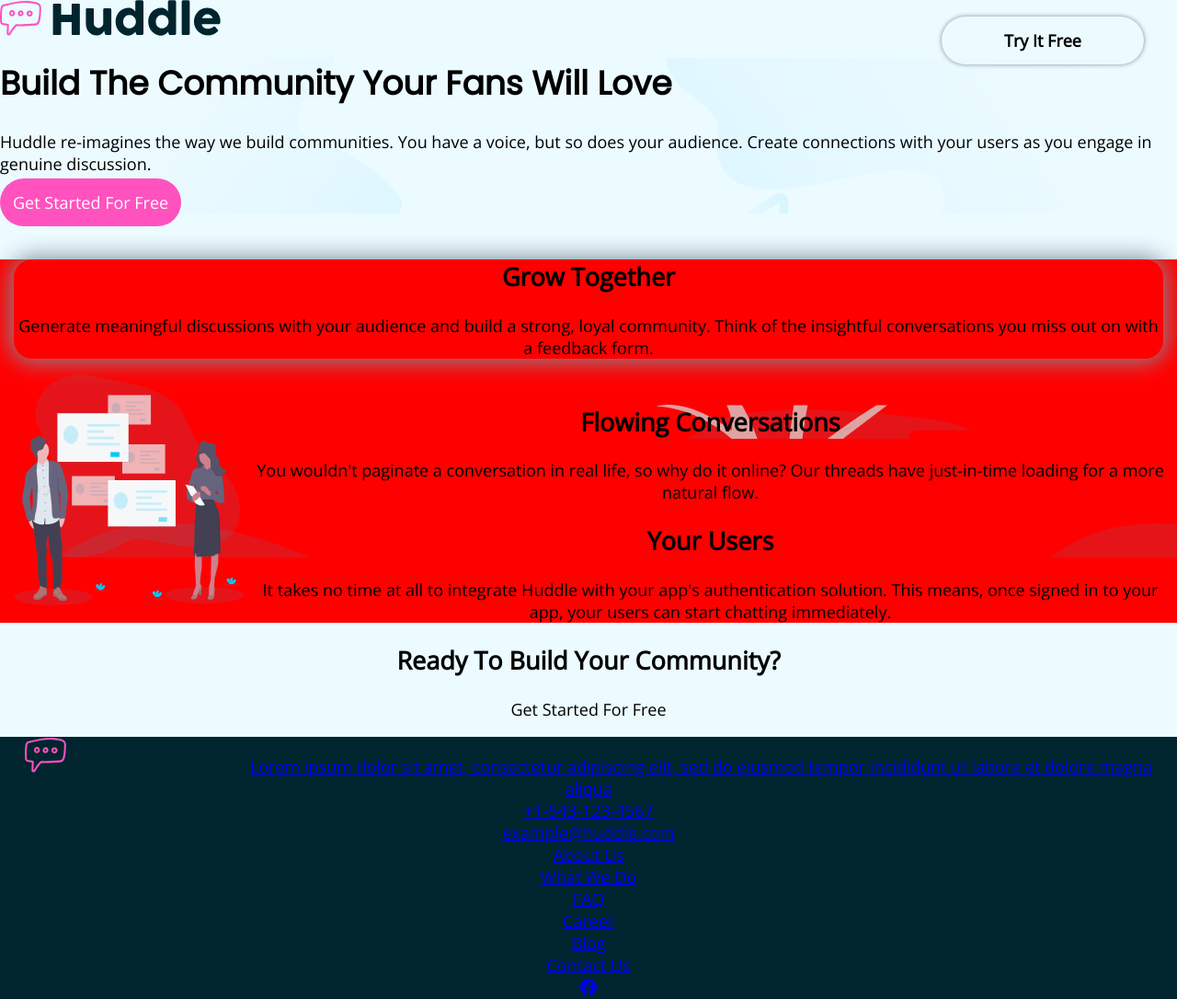
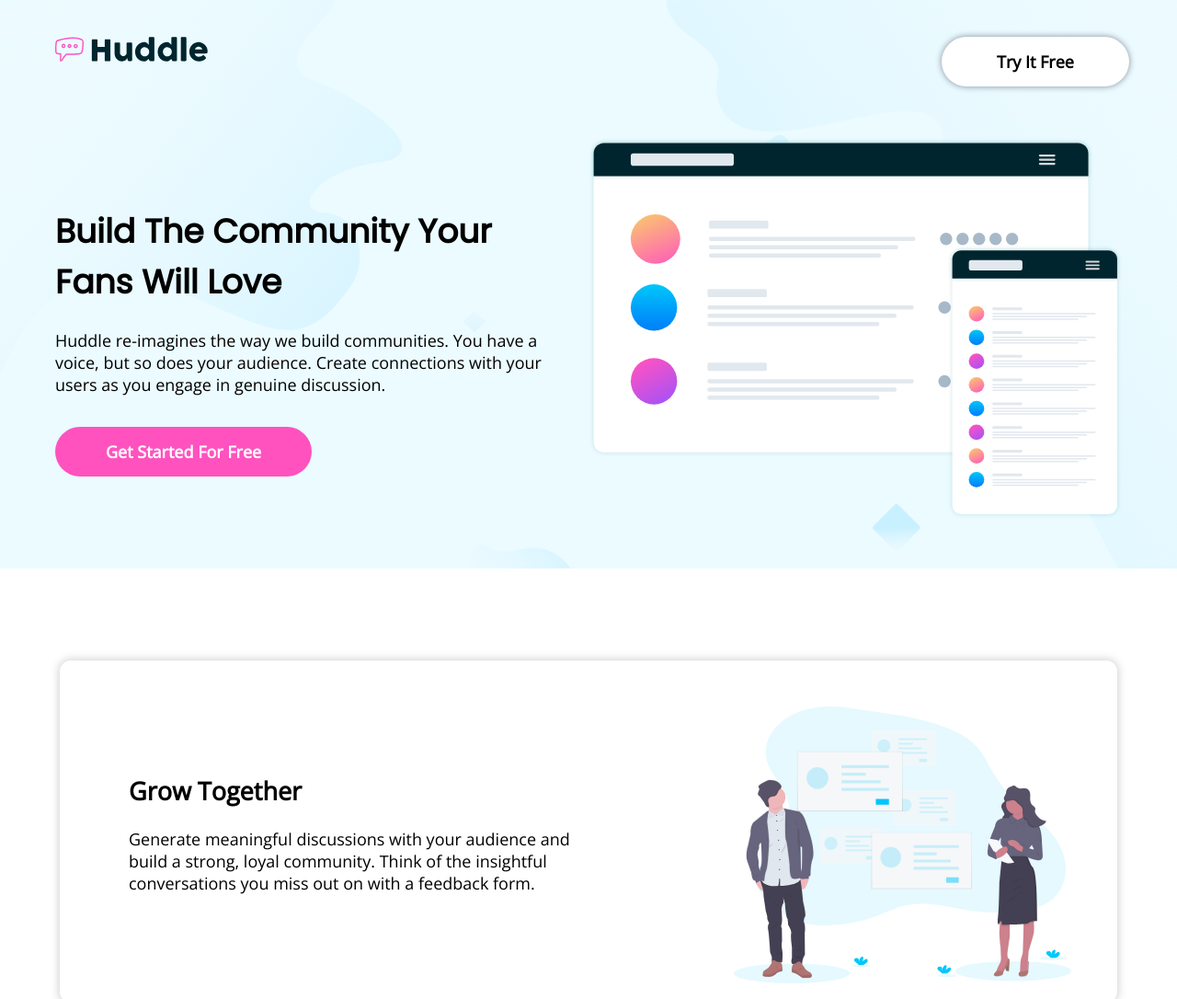
Before and after one commit to kaortex/huddle-project, a plain HTML site: page index.html in a window 1280 px wide. Shown: the top 1086 px of the page at 92% size. Drawn offline with nearby package versions, Linux system fonts and the light colour scheme.

Commit message:
Add files via upload

```diff
--- a/index.html
+++ b/index.html
@@ -11,30 +11,39 @@
 </head>
 
 <body>
+  <div class="top-container">
     <img class="huddle-logo-top" src="images/logo.svg" alt="huddle-logo">
-  <p class="try-it-free">Try It Free</p>
-  <div class="top-container">
+    <a class="try-it-free" href="form.html" target="_blank" rel="noreferrer">Try It Free</a>
+    <img class="mockups" src="images/illustration-mockups.svg" alt="illustration">
     <h1>Build The Community Your Fans Will Love</h1>
     <p>Huddle re-imagines the way we build communities. You have a voice, but so does your audience.
       Create connections with your users as you engage in genuine discussion. </p>
-    <p class="get-started">Get Started For Free</p>
+    <a class="get-started" href="form.html" target="_blank" rel="noreferrer">Get Started For Free</a>
   </div>
   <div class="middle-container">
     <div class="grow-together">
+      <img class="img-grow-together" src="images/illustration-grow-together.svg" alt="Grow Together illustration" />
+      <div class="content-grow-together">
         <h2>Grow Together</h2>
         <p>Generate meaningful discussions with your audience and build a strong, loyal community.
           Think of the insightful conversations you miss out on with a feedback form.</p>
-        <img class="img-grow-together"src="images/illustration-grow-together.svg" alt="Grow Together illustration">
       </div>
-    <div class="block">
-      <h2 class="flowing-conversations">Flowing Conversations</h2>
+    </div>
+    <div class="flowing-conversation">
+      <img class="img-flowing-conversation" src="images/illustration-flowing-conversation.svg" alt="Flowing Conversation Illustration">
+      <div class="content-flowing-conversation">
+        <h2>Flowing Conversations</h2>
         <p>You wouldn't paginate a conversation in real life, so why do it online? Our threads
           have just-in-time loading for a more natural flow.</p>
       </div>
-    <div class="block">
-      <h2 class="your-users">Your Users</h2>
+    </div>
+    <div class="your-users">
+      <img class="img-your-users" src="images/illustration-your-users.svg" alt="Your Users Illustration">
+      <div class="content-your-users">
+        <h2>Your Users</h2>
         <p>It takes no time at all to integrate Huddle with your app's authentication solution.
           This means, once signed in to your app, your users can start chatting immediately.</p>
+      </div>
     </div>
   </div>
   <div class="block">
--- a/styles.css
+++ b/styles.css
@@ -1,11 +1,11 @@
 body {
+  /* width: 1440px; */
   margin: 0;
-  text-align: center;
-  background-color: blue;
   background-color: hsl(193, 100%, 96%);
   font-size: 18px;
   font-family: 'Open Sans', sans-serif;
   font-weight: 400;
+  text-align: left;
 }
 
 h1 {
@@ -13,66 +13,145 @@ h1 {
   font-weight: 600;
 }
 
-.top-container {
-display: block;
-text-align: left;
-background-image: url(images/bg-hero-desktop.svg);
+a {
+  text-decoration: none;
+  color: white;
 }
 
-.background-desktop {
-  display: block;
+.huddle-logo-top {
+  position: absolute;
+  width: 13%;
+  top: 40px;
+}
+
+.mockups {
+  position: relative;
+  bottom: 50px;
+  float: right;
+  padding-left: 50px;
+  width: 50%;
+}
+
+.top-container {
+  position: relative;
+  text-align: left;
+  background-image: url(images/bg-hero-desktop.svg);
+  padding: 200px 60px 170px;
+}
+
+.middle-container {
+  background-color: white;
+  padding: 50px;
+}
+
+.grow-together {
+  border-radius: 0.75rem;
+  box-shadow: 0 0 10px 1.5px lightgrey;
+  margin: 50px 15px 25px 15px;
+  padding: 50px;
+}
+
+.content-grow-together {
+  padding: 50px 25px;
+  width: 47%;
+}
+
+.img-grow-together {
+  width: 35%;
+  float: right;
+}
+
+.flowing-conversation {
+  border-radius: 0.75rem;
+  box-shadow: 0 0 10px 1.5px lightgrey;
+  margin: 25px 15px 25px 15px;
+  padding: 50px;
+}
+
+.content-flowing-conversation {
+  padding: 50px 0;
+  margin-left: 500px;
+}
+
+.img-flowing-conversation {
+  width: 35%;
+  float: left;
+}
+
+.your-users {
+  border-radius: 0.75rem;
+  box-shadow: 0 0 10px 1.5px lightgrey;
+  margin: 25px 15px 255px 15px;
+  padding: 50px;
+}
+
+.content-your-users {
+  padding: 50px 25px;
+  width: 47%;
+}
+
+.img-your-users {
+  width: 35%;
+  float: right;
+}
+
+.block {
+  position: absolute;
+  background-color: red;
+  left: 35%;
+}
+
+.bottom-container {
+  background-color: hsl(192, 100%, 9%);
+  padding-top: 200px;
+  text-decoration: none;
+  color: white;
+}
+
+.huddle-logo-bot {
+  color: white;
+}
+
+.attribution {
+  color: black;
 }
 
 .try-it-free {
   position: absolute;
   left: 80%;
-  top: 0;
-  padding: 14px;
+  top: 40px;
+  font-weight: 700;
+  -webkit-border-radius: 30;
+  -moz-border-radius: 30;
   border-radius: 30px;
-  box-shadow: 0 0 5px 0.1px hsl(208, 11%, 55%);
-  font-weight: 700;
-  width: 15%;
+  -webkit-box-shadow: 0px 0px 7px hsl(208, 11%, 55%);
+  -moz-box-shadow: 0px 0px 7px hsl(208, 11%, 55%);
+  box-shadow: 0px 0px 7px hsl(208, 11%, 55%);
+  color: black;
+  background: white;
+  padding: 15px 60px 15px 60px;
+  text-decoration: none;
 }
 
-.huddle-logo-top {
-display: block;
+.try-it-free:hover {
+  background: #e6cb1c;
+  text-decoration: none;
 }
 
 .get-started {
-  display: inline;
-  background-color: hsl(322, 100%, 66%);
+  position: absolute;
+  bottom: 100px;
+  font-weight: 700;
+  -webkit-border-radius: 30;
+  -moz-border-radius: 30;
   border-radius: 30px;
   color: white;
-  padding: 14px;
-  width: 40%;
+  background: hsl(322, 100%, 66%);
+  padding: 15px 55px 15px 55px;
+  text-decoration: none;
 }
 
-.middle-container {
-  background-color: red;
+.get-started:hover {
+  background: #e6cb1c;
+  text-decoration: none;
 }
-
-.grow-together {
-  border-radius: 20px;
-  box-shadow: 0 0 25px 2.5px hsl(208, 11%, 55%);
-  /*background-image: url("images/illustration-grow-together.svg");*/
-  margin: 50px 15px 50px 15px;
-}
-
-.img-grow-together {
-  float: left;
-  height: 250px;
-  width: 250px;
-}
-
-.flowing-conversations {
-  background-image: url("images/illustration-flowing-conversation.svg");
-}
-
-.your-users {
-  background-image: url("images/illustration-your-users.svg");
-}
-
-.bottom-container {
-  background-color: hsl(192, 100%, 9%);
-  color: white;
-}
```
Also changed, not shown: form.html (added, +14 -0 lines). Lines whose indentation alone changed are shown as unchanged.
